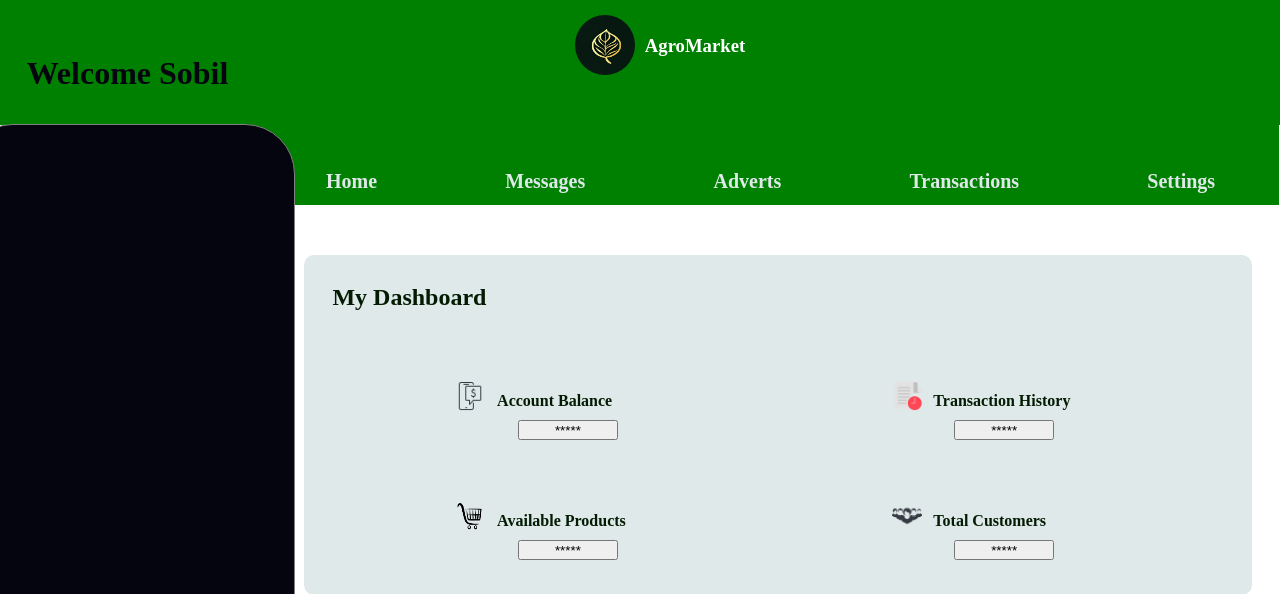
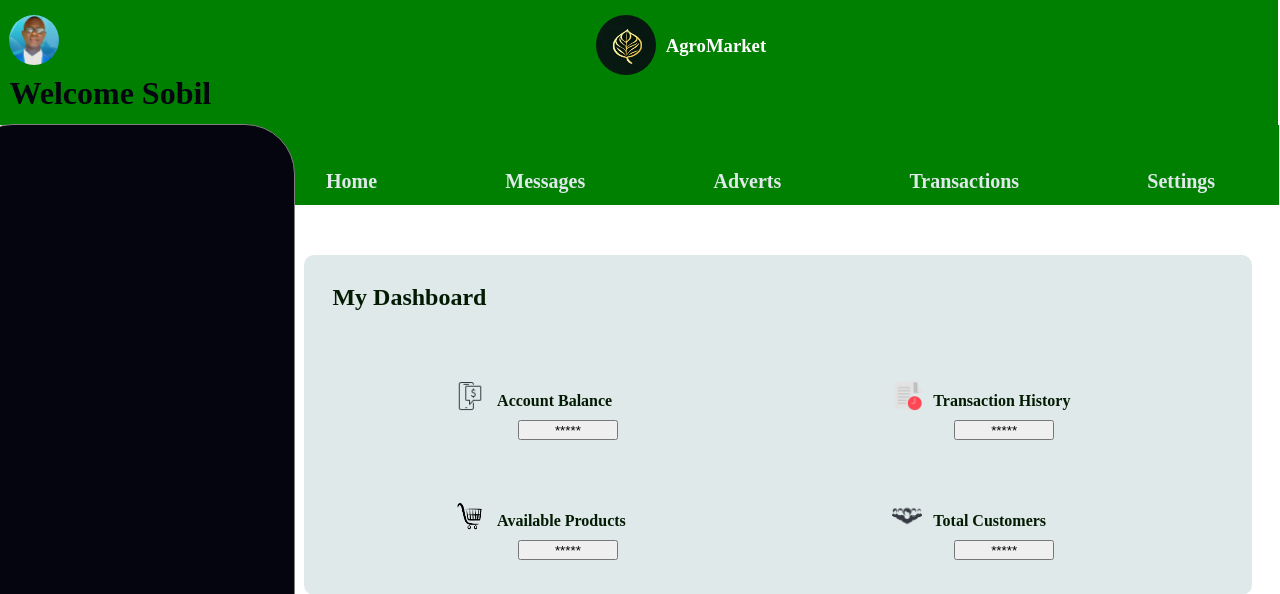
Before and after one commit to Sobilo34/AgroMarket, a Flask app: template web_app/templates/seller_dashboard.html in a window 1280 px wide. Shown: the top 594 px of the page. Run offline with Flask 3, Linux system fonts and the light colour scheme; the template is opened without the code that fills it, so the values that code supplies are empty; parts of the project's set-up code (start-up, migrations or seed data) failed here and were passed over.

Commit message:
resolve the position issue

```diff
--- a/web_app/static/styles/seller_dashboard.css
+++ b/web_app/static/styles/seller_dashboard.css
@@ -4,7 +4,7 @@ body {
 
 header {
     height: 130px;
-    width: 101.5%;
+    width: 101.4%;
     display: flex;
     background-color: green;
     color: white;
@@ -16,7 +16,7 @@ header #agroMarket_logo {
     height: 60px;
     width: 60px;
     border-radius: 50%;
-    margin-left: 27%;
+    margin-left: 30%;
     margin-top: 20px;
 }
 
@@ -27,7 +27,7 @@ header h3 {
 
 #my_profile {
     margin-top: 20px;
-    margin-left: 35%;
+    margin-left: 1%;
 }
 
 header #my_profile #profile_image {
@@ -42,8 +42,8 @@ header #my_profile h5 {
 }
 
 header h1 {
-    margin-left: 30px;
-    margin-top: 60px;
+    margin-left: -50px;
+    margin-top: 80px;
     color: rgb(5, 5, 15);
 }
 
--- a/web_app/templates/messages.html
+++ b/web_app/templates/messages.html
@@ -7,7 +7,7 @@
 </head>
 <body>
     <header>
-        <img src="../images/Farmer hub logo.jpg" alt="AgroMarket_logo" id="agroMarket_logo">
+        <img src="../static/images/Farmer hub logo.jpg" alt="AgroMarket_logo" id="agroMarket_logo">
         <h1>AgroMarket</h1>
         <div id="my_profile">
             <img src="../images/leke.jpg" alt="profile_image" id="profile_image"><h5>Bilal Oyeleke</h5>
--- a/web_app/templates/product.html
+++ b/web_app/templates/product.html
@@ -3,12 +3,12 @@
     <meta charset="UTF-8">
     <meta name="viewport" content="width=device-width, initial-scale=1.0">
     <title>Product</title>
-    <link rel="stylesheet" href="../styles/seller_dashboard.css">
+    <link rel="stylesheet" href="../static/styles/seller_dashboard.css">
 </head>
 <body>
     <div class="product_content">
         <div class="a_product">
-            <img src="../images/farm 4.jpg" alt="product_img">
+            <img src="../static/images/farm 4.jpg" alt="product_img">
             <h5><span id="des_caption">Fresh Hausa Local Rice</span><br>
                 Harvest Date: 24 Apr <br>
                 Price: #40,000.00 per bag <br>
@@ -17,7 +17,7 @@
         </div>
 
         <div class="a_product">
-            <img src="../images/farm 4.jpg" alt="product_img">
+            <img src="../static/images/farm 4.jpg" alt="product_img">
             <h5><span id="des_caption">Fresh Hausa Local Rice</span><br>
                 Harvest Date: 24 Apr <br>
                 Price: #40,000.00 per bag <br>
--- a/web_app/templates/seller_dashboard.html
+++ b/web_app/templates/seller_dashboard.html
@@ -3,16 +3,16 @@
     <meta charset="UTF-8">
     <meta name="viewport" content="width=device-width, initial-scale=1.0">
     <title>Seller_dashboard</title>
-    <link rel="stylesheet" href="../styles/seller_dashboard.css">
+    <link rel="stylesheet" href="../static/styles/seller_dashboard.css">
 </head>
 <body>
     <header>
+        <div id="my_profile">
+            <img src="../static/images/leke.jpg" alt="profile_image" id="profile_image">
+        </div>
         <h1>Welcome Sobil</h1>
-        <img src="../images/Farmer hub logo.jpg" alt="AgroMarket_logo" id="agroMarket_logo">
+        <img src="../static/images/Farmer hub logo.jpg" alt="AgroMarket_logo" id="agroMarket_logo">
         <h3>AgroMarket</h3>
-        <!-- <div id="my_profile">
-            <img src="../images/leke.jpg" alt="profile_image" id="profile_image"><h5>Bilal Oyeleke</h5>
-        </div> -->
     </header>
     <div class="nav_bar">
         <a href="../templates/seller_dashboard.html">Home</a>
@@ -26,25 +26,25 @@
         <h2>My Dashboard</h2>
         <div class="dasb_content">
             <div class="dasb_status">
-                <img src="../images/Acct_bal.webp" alt="acct_balance">
+                <img src="../static/images/Acct_bal.webp" alt="acct_balance">
                 <h4>Account Balance</h4>
                 <button type="button">*****</button>
             </div>
 
             <div class="dasb_status">
-                <img src="../images/trans_history.png" alt="acct_balance">
+                <img src="../static/images/trans_history.png" alt="acct_balance">
                 <h4>Transaction History</h4>
                 <button type="button">*****</button>
             </div>
 
             <div class="dasb_status">
-                <img src="../images/goods_available.png" alt="acct_balance">
+                <img src="../static/images/goods_available.png" alt="acct_balance">
                 <h4>Available Products</h4>
                 <button type="button">*****</button>
             </div>
 
             <div class="dasb_status">
-                <img src="../images/customers.png" alt="acct_balance">
+                <img src="../static/images/customers.png" alt="acct_balance">
                 <h4>Total Customers</h4>
                 <button type="button">*****</button>
             </div>
@@ -69,11 +69,11 @@
     <footer>
         <h2>Contact Us</h2>
         <div class="down_logo">
-          <a href="adigwedennis@gmail.com"><img src="../images/email.png" alt="email_logo" class="_logo"></a>
-          <a href="+2348104910518"><img src="../images/Phone.png" alt="phone_logo" class="_logo"></a>
-          <a href="+2349134422033"><img src="../images/whatsapp.png" alt="whatsapp_logo" class="_logo"></a>
-          <a href="#"><img src="../images/X.png" alt="x_logo" class="_logo"></a>
-          <a href="https://github.com/Sobilo34/AgroMarket"><img src="../images/github.png" alt="github_logo" class="_logo"></a>
+          <a href="adigwedennis@gmail.com"><img src="../static/images/email.png" alt="email_logo" class="_logo"></a>
+          <a href="+2348104910518"><img src="../static/images/Phone.png" alt="phone_logo" class="_logo"></a>
+          <a href="+2349134422033"><img src="../static/images/whatsapp.png" alt="whatsapp_logo" class="_logo"></a>
+          <a href="#"><img src="../static/images/X.png" alt="x_logo" class="_logo"></a>
+          <a href="https://github.com/Sobilo34/AgroMarket"><img src="../static/images/github.png" alt="github_logo" class="_logo"></a>
         </div>
     </footer>
 </html>
```
